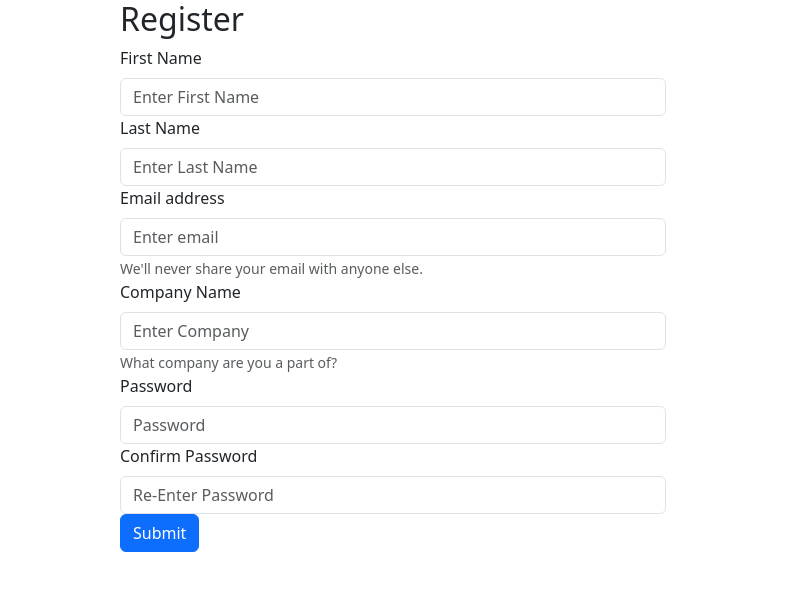
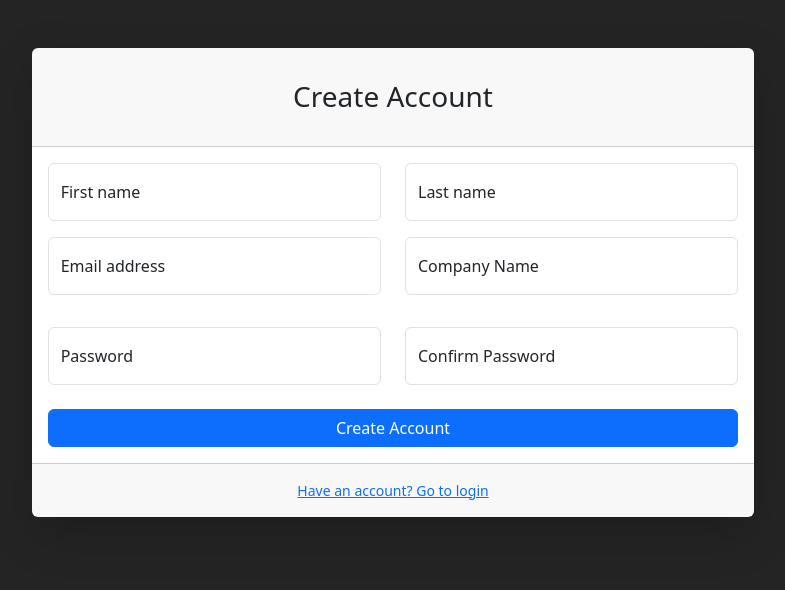
Before and after one commit to danmaisano/DojoGroupProject, a React (Vite) app in the folder client/: page /register in a window 1280 px wide. Shown: the top 590 px of the page, without its empty margins (247-1032 px from the left). Built offline with nearby package versions, Linux system fonts and the light colour scheme.

Commit message:
Added in sytling and front end validations.

```diff
--- a/client/src/Register.jsx
+++ b/client/src/Register.jsx
@@ -5,7 +5,8 @@ import axios from 'axios';
 import loginUser from './components/loginUser';
 
 const Register = (props) => {
-    const {user, setUser} = props;
+    const { user, setUser } = props;
+    const navigate = useNavigate();
 
     const [formData, setFormData] = useState({
         first_name: '',
@@ -15,7 +16,6 @@ const Register = (props) => {
         password: '',
         confirm_password: '',
     });
-    const navigate = useNavigate();
 
     const handleChange = (e) => {
         const { name, value } = e.target;
@@ -23,10 +23,38 @@ const Register = (props) => {
             ...prevState,
             [name]: value
         }));
+
+            // Clear the error for the specific input field
+        setErrors(prevErrors => ({
+            ...prevErrors,
+            [name]: !value
+        }));
     };
+
+    const [errors, setErrors] = useState({
+        first_name: false,
+        last_name: false,
+        email: false,
+        company: false,
+        password: false,
+        confirm_password: false,
+    });
 
     const handleRegister = (e) => {
         e.preventDefault();
+        const newErrors = {
+            first_name: !formData.first_name,
+            last_name: !formData.last_name,
+            email: !formData.email,
+            company: !formData.company,
+            password: !formData.password,
+            confirm_password: !formData.confirm_password,
+        };
+        setErrors(newErrors);
+        if (errors) {
+            return !Object.values(newErrors).some(error => error);
+            }
+
         axios.post('http://localhost:8081/users/register', formData)
             .then(res => {
                 console.log(res);
@@ -36,54 +64,121 @@ const Register = (props) => {
             .catch(err => console.log(err));
     };
 
-
     return (
-        <Container>
-            <Row className="justify-content-md-center">
+        <Container fluid style={{ minHeight: '100vh', background: "#242424" }}>
+            <Row className="justify-content-center">
+                <Col lg={7}>
+                    <div className="card shadow-lg border-0 rounded-lg mt-5">
+                        <div className="card-header">
+                            <h3 className="text-center font-weight-light my-4">Create Account</h3>
+                        </div>
+                        <div className="card-body">
+                            <Form onSubmit={handleRegister}>
+                                <Row className="mb-3">
                                     <Col md={6}>
-                    <h2>Register</h2>
-                    <Form onSubmit={handleRegister}>
-                        <Form.Group controlId="formFirstName">
-                            <Form.Label>First Name</Form.Label>
-                            <Form.Control type="text" placeholder="Enter First Name" name="first_name" value={formData.first_name} onChange={handleChange} />
-                        </Form.Group>
-
-                        <Form.Group controlId="formLastName">
-                            <Form.Label>Last Name</Form.Label>
-                            <Form.Control type="text" placeholder="Enter Last Name" name="last_name" value={formData.last_name} onChange={handleChange} />
-                        </Form.Group>
-
-                        <Form.Group controlId="formEmail">
-                            <Form.Label>Email address</Form.Label>
-                            <Form.Control type="email" placeholder="Enter email" name="email" value={formData.email} onChange={handleChange} />
-                            <Form.Text className="text-muted">
-                                We'll never share your email with anyone else.
-                            </Form.Text>
-                        </Form.Group>
-
-                        <Form.Group controlId="formCompany">
-                            <Form.Label>Company Name</Form.Label>
-                            <Form.Control type="company" placeholder="Enter Company" name="company" value={formData.company} onChange={handleChange} />
-                            <Form.Text className="text-muted">
-                                What company are you a part of?
-                            </Form.Text>
-                        </Form.Group>
-
-
-                        <Form.Group controlId="formPassword">
-                            <Form.Label>Password</Form.Label>
-                            <Form.Control type="password" placeholder="Password" name="password" value={formData.password} onChange={handleChange} />
-                        </Form.Group>
-
-                        <Form.Group controlId="formConfirmPassword">
-                            <Form.Label>Confirm Password</Form.Label>
-                            <Form.Control type="password" placeholder="Re-Enter Password" name="confirm_password" value={formData.confirm_password} onChange={handleChange} />
-                        </Form.Group>
-
-                        <Button variant="primary" type="submit">
-                            Submit
-                        </Button>
+                                        <Form.Floating className="mb-3 mb-md-0">
+                                            <Form.Control
+                                                id="inputFirstName"
+                                                type="text"
+                                                placeholder="Enter your first name"
+                                                name="first_name"
+                                                value={formData.first_name}
+                                                onChange={handleChange}
+                                                isInvalid={errors.first_name}
+                                            />
+                                            <Form.Label htmlFor="inputFirstName">First name</Form.Label>
+                                            <Form.Control.Feedback type="invalid">First name is required</Form.Control.Feedback>
+                                        </Form.Floating>
+                                    </Col>
+                                    <Col md={6}>
+                                        <Form.Floating>
+                                            <Form.Control
+                                                id="inputLastName"
+                                                type="text"
+                                                placeholder="Enter your last name"
+                                                name="last_name"
+                                                value={formData.last_name}
+                                                onChange={handleChange}
+                                                isInvalid={errors.last_name}
+                                            />
+                                            <Form.Label htmlFor="inputLastName">Last name</Form.Label>
+                                            <Form.Control.Feedback type="invalid">Last name is required</Form.Control.Feedback>
+                                        </Form.Floating>
+                                    </Col>
+                                </Row>
+                                <Row className="mb-3">
+                                    <Col md={6}>
+                                        <Form.Floating className="mb-3">
+                                            <Form.Control
+                                                id="inputEmail"
+                                                type="email"
+                                                placeholder="name@example.com"
+                                                name="email"
+                                                value={formData.email}
+                                                onChange={handleChange}
+                                                isInvalid={errors.email}
+                                            />
+                                            <Form.Label htmlFor="inputEmail">Email address</Form.Label>
+                                            <Form.Control.Feedback type="invalid">Email is required</Form.Control.Feedback>
+                                        </Form.Floating>
+                                    </Col>
+                                    <Col md={6}>
+                                        <Form.Floating className="mb-3">
+                                            <Form.Control
+                                                id="inputCompany"
+                                                type="text"
+                                                placeholder="Enter your company name"
+                                                name="company"
+                                                value={formData.company}
+                                                onChange={handleChange}
+                                                isInvalid={errors.company}
+                                            />
+                                            <Form.Label htmlFor="inputCompany">Company Name</Form.Label>
+                                            <Form.Control.Feedback type="invalid">Company name is required</Form.Control.Feedback>
+                                        </Form.Floating>
+                                    </Col>
+                                </Row>
+                                <Row className="mb-3">
+                                    <Col md={6}>
+                                        <Form.Floating className="mb-3 mb-md-0">
+                                            <Form.Control
+                                                id="inputPassword"
+                                                type="password"
+                                                placeholder="Create a password"
+                                                name="password"
+                                                value={formData.password}
+                                                onChange={handleChange}
+                                                isInvalid={errors.password}
+                                            />
+                                            <Form.Label htmlFor="inputPassword">Password</Form.Label>
+                                            <Form.Control.Feedback type="invalid">Password is required</Form.Control.Feedback>
+                                        </Form.Floating>
+                                    </Col>
+                                    <Col md={6}>
+                                        <Form.Floating className="mb-3 mb-md-0">
+                                            <Form.Control
+                                                id="inputPasswordConfirm"
+                                                type="password"
+                                                placeholder="Confirm password"
+                                                name="confirm_password"
+                                                value={formData.confirm_password}
+                                                onChange={handleChange}
+                                                isInvalid={errors.confirm_password}
+                                            />
+                                            <Form.Label htmlFor="inputPasswordConfirm">Confirm Password</Form.Label>
+                                            <Form.Control.Feedback type="invalid">Confirm password is required</Form.Control.Feedback>
+                                        </Form.Floating>
+                                    </Col>
+                                </Row>
+                                <div className="mt-4 mb-0">
+                                    <Button variant="primary" type="submit" style={{ width: '100%' }}>Create Account</Button>
+                                </div>
                             </Form>
+                        </div>
+                        <div className="card-footer text-center py-3">
+                            <div className="small"><a href="/login">Have an account? Go to login</a></div>
+                        </div>
+                    </div>
                 </Col>
             </Row>
         </Container>
```
Lines whose indentation alone changed are shown as unchanged.
